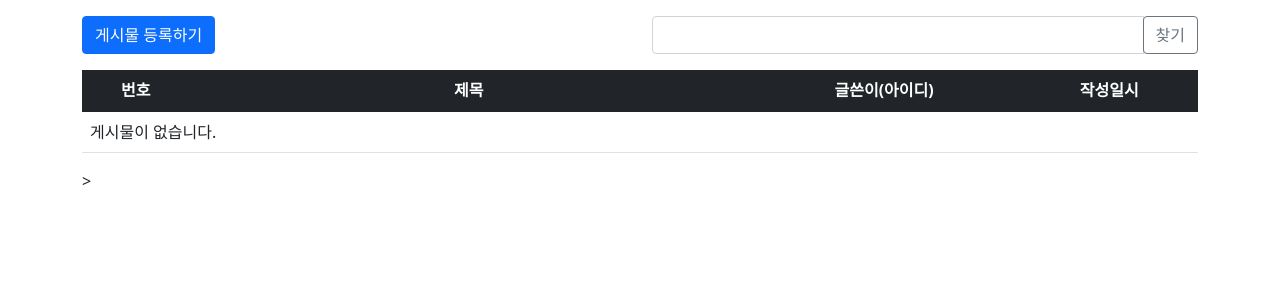
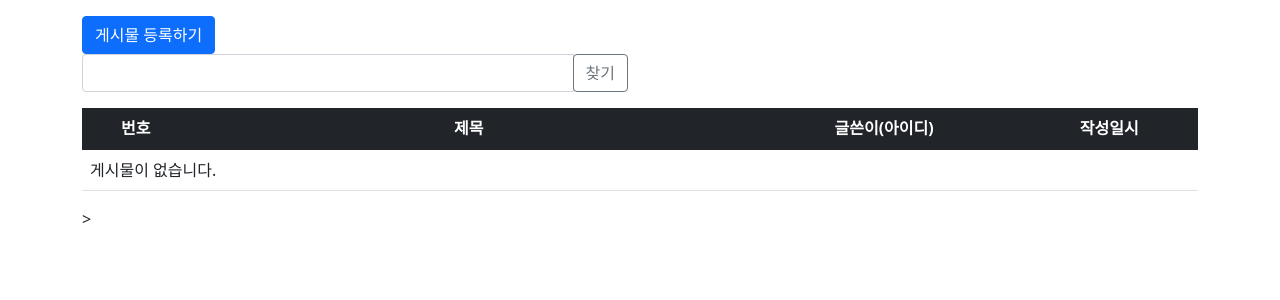
Before and after one commit to nahyeonsong/doparang, a Django app: page / in a window 1280 px wide. Shown: the part 57-357 px from the top of the page. Run offline with Django 4.2, Linux system fonts and the light colour scheme; data that the repository does not hold is empty; some libraries are stand-ins or nearby versions.

Commit message:
다시 가보자고

```diff
--- a/templates/pybo/question_list.html
+++ b/templates/pybo/question_list.html
@@ -1,7 +1,7 @@
 {% extends 'base.html' %} {% block content %}
 <div class="container my-3">
     <div class="row my-3">
-        <div class="col-6 boxcont">
+        <div class="boxcont">
             <a href="{% url 'pybo:question_create' %}" class="btn btn-primary"
                 >게시물 등록하기</a
             >
```
